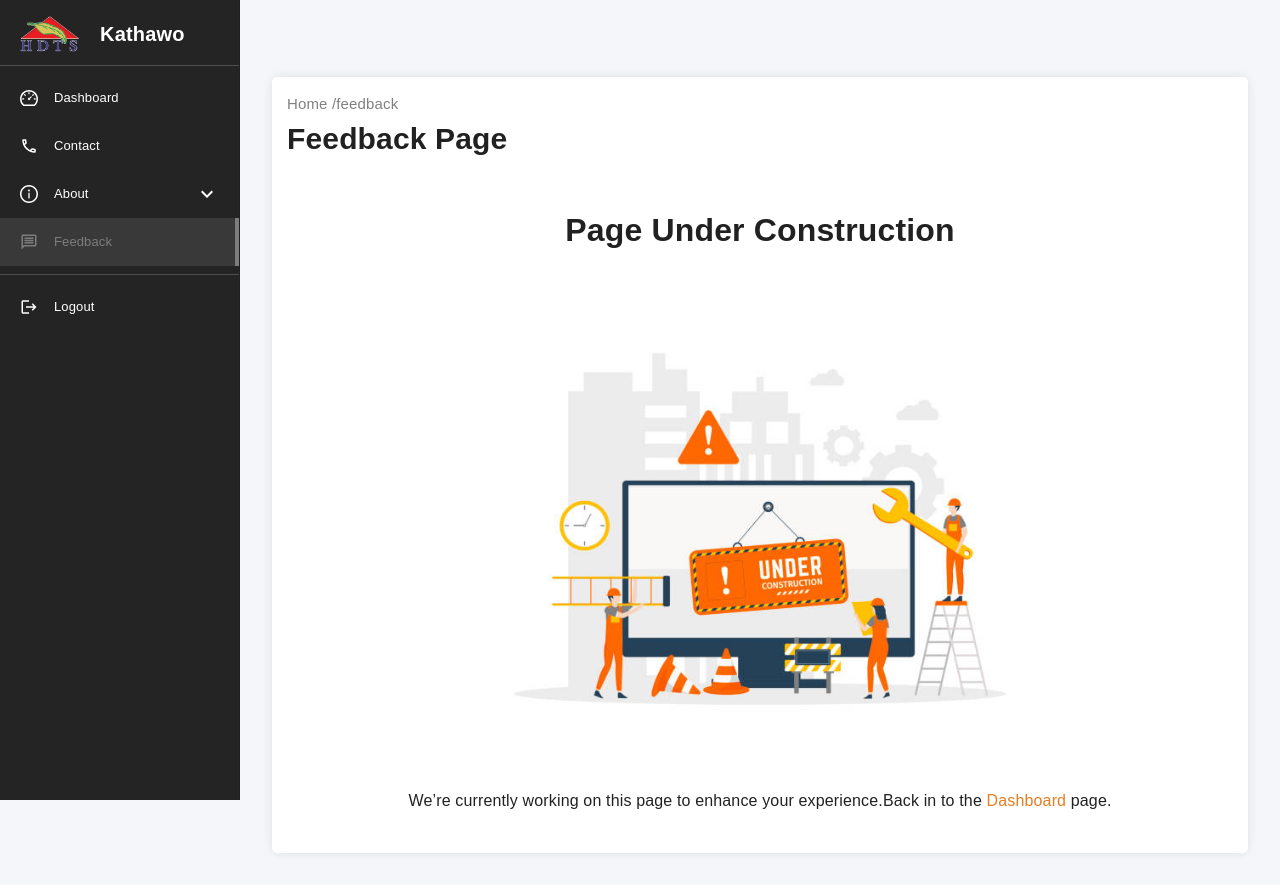
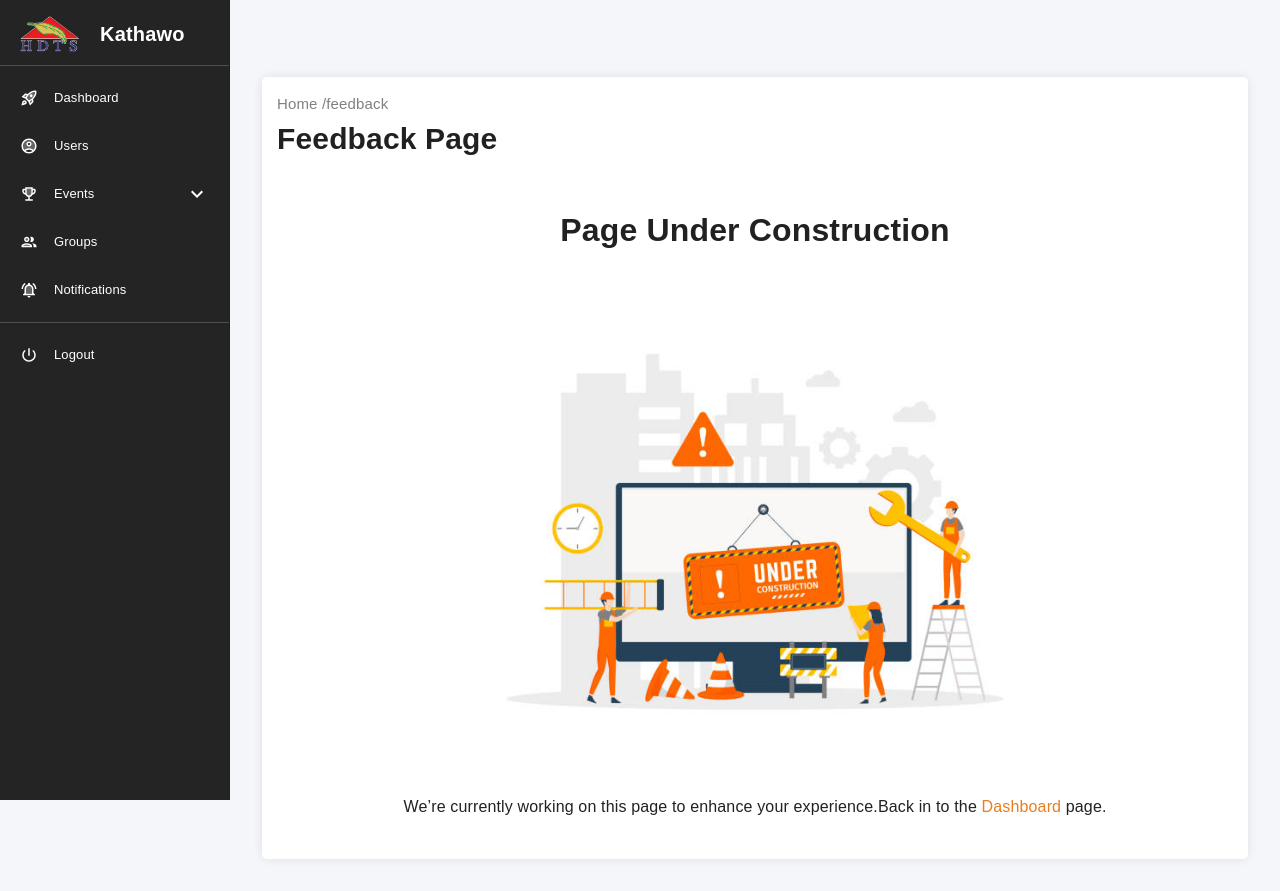
Before and after one commit to LDTECHSL/KathawoAdmin_Hosting, a React (Create React App) app: page /feedback in a window 1280 px wide. Built offline with nearby package versions, Linux system fonts and the light colour scheme.

Commit message:
refactor: clean up unused imports and components in App, Comman, Dashboard, and Landing pages

```diff
--- a/src/App.tsx
+++ b/src/App.tsx
@@ -2,8 +2,6 @@ import React from "react";
 import { Route, Routes, useLocation } from "react-router-dom";
 import Navbar from "./Layouts/Navbar"; // Adjust the path as needed
 import Dashboard from "./Pages/Dashboard";
-import Stats from "./Pages/StatPage";
-import Details from "./Pages/DetailsPage";
 import Login from "./Pages/LoginPage"; // Import your login page
 import Landing from "./Pages/LandingPage";
 import AboutPage from "./Pages/About";
--- a/src/Layouts/Comman.tsx
+++ b/src/Layouts/Comman.tsx
@@ -1,6 +1,5 @@
 import "../Common/css/styles.css";
-import { ReactElement, useEffect, useState } from "react";
-import { useNavigate } from "react-router-dom";
+import { ReactElement } from "react";
 
 interface Props {
   children: ReactElement;
@@ -9,10 +8,6 @@ interface Props {
 }
 
 export default function CommanLayout({ children,name,path }: Readonly<Props>) {
-
-  const token = localStorage.getItem("token")
-    const navigate = useNavigate()
-    const [adOpen, setAdOpen] = useState(false)
 
   return (
     <div className="comman-outer-container">
--- a/src/Layouts/Navbar.tsx
+++ b/src/Layouts/Navbar.tsx
@@ -2,7 +2,6 @@ import * as React from "react";
 import { styled, Theme, CSSObject, useTheme } from "@mui/material/styles";
 import Box from "@mui/material/Box";
 import MuiDrawer from "@mui/material/Drawer";
-import { AppBarProps as MuiAppBarProps } from "@mui/material/AppBar";
 import List from "@mui/material/List";
 import CssBaseline from "@mui/material/CssBaseline";
 import Divider from "@mui/material/Divider";
@@ -12,28 +11,27 @@ import ListItemIcon from "@mui/material/ListItemIcon";
 import ListItemText from "@mui/material/ListItemText";
 import Collapse from "@mui/material/Collapse";
 import {
+  AccountCircleTwoTone,
+  EmojiEventsTwoTone,
   ExpandLess,
   ExpandMore,
-  Logout,
-  MessageOutlined,
-  PhoneOutlined,
+  NotificationsActiveTwoTone,
+  PeopleTwoTone,
+  PowerSettingsNewTwoTone,
+  RocketLaunchTwoTone,
 } from "@mui/icons-material";
 import { ReactElement } from "react";
 import { useNavigate, useLocation } from "react-router-dom";
 import "../Common/css/navbar.css";
-import Footer from "../Components/Footer";
 import logo from "../Assets/Images/hdts.png";
 import Dialogbox from "../Components/Dialogbox";
 import {
-  DashboardOutlined,
-  InfoCircleOutlined,
   LeftCircleTwoTone,
   RightCircleTwoTone,
 } from "@ant-design/icons";
 import { IconButton, Typography, useMediaQuery } from "@mui/material";
-import { log } from "console";
 
-const drawerWidth = 240;
+const drawerWidth = 230;
 
 const openedMixin = (theme: Theme): CSSObject => ({
   width: drawerWidth,
@@ -63,10 +61,6 @@ const DrawerHeader = styled("div")(({ theme }) => ({
   padding: theme.spacing(0, 1),
   ...theme.mixins.toolbar,
 }));
-
-interface AppBarProps extends MuiAppBarProps {
-  open?: boolean;
-}
 
 const Drawer = styled(MuiDrawer, {
   shouldForwardProp: (prop) => prop !== "open",
@@ -102,7 +96,7 @@ export default function Navbar({ children }: Readonly<Props>) {
   const isMobile = useMediaQuery(theme.breakpoints.down("md")); // mobile detection
 
   const [logoutOpen, setLogoutOpen] = React.useState(false);
-  const [open, setOpen] = React.useState(true);
+  const [open] = React.useState(true);
   const [mobileOpen, setMobileOpen] = React.useState(false); // mobile drawer state
   const [expanded, setExpanded] = React.useState<number | null>(null);
 
@@ -120,28 +114,33 @@ export default function Navbar({ children }: Readonly<Props>) {
   const drawerItems = [
     {
       name: "Dashboard",
-      icon: <DashboardOutlined style={{ fontSize: "18px" }} />,
+      icon: <RocketLaunchTwoTone style={{ fontSize: "18px" }} />,
       path: "/dashboard",
     },
     {
-      name: "Contact",
-      icon: <PhoneOutlined style={{ fontSize: "18px" }} />,
-      path: "/contact",
+      name: "Users",
+      icon: <AccountCircleTwoTone style={{ fontSize: "18px" }} />,
+      path: "/users",
     },
     {
-      name: "About",
-      icon: <InfoCircleOutlined style={{ fontSize: "18px" }} />,
+      name: "Events",
+      icon: <EmojiEventsTwoTone style={{ fontSize: "18px" }} />,
       children: [
-        { name: "Company", path: "/about/company" },
-        { name: "Team", path: "/about/team" },
-        { name: "Careers", path: "/about/careers" },
+        { name: "Company", path: "/events/company" },
+        { name: "Team", path: "/events/team" },
+        { name: "Careers", path: "/events/careers" },
       ],
     },
     {
-      name: "Feedback",
-      icon: <MessageOutlined style={{ fontSize: "18px" }} />,
-      path: "/feedback",
+      name: "Groups",
+      icon: <PeopleTwoTone style={{ fontSize: "18px" }} />,
+      path: "/groups",
     },
+    {
+      name: "Notifications",
+      icon: <NotificationsActiveTwoTone style={{ fontSize: "18px" }} />,
+      path: "/notifications",
+    }
   ];
 
   const renderDrawerContent = (
@@ -267,7 +266,7 @@ export default function Navbar({ children }: Readonly<Props>) {
                 mr: open ? 2 : "auto",
               }}
             >
-              <Logout style={{ fontSize: "18px", color: "white" }} />
+              <PowerSettingsNewTwoTone style={{ fontSize: "18px", color: "white" }} />
             </ListItemIcon>
             <ListItemText
               primary="Logout"
--- a/src/Pages/LandingPage.tsx
+++ b/src/Pages/LandingPage.tsx
@@ -1,11 +1,6 @@
 import React from "react";
-import { useNavigate } from "react-router-dom";
 
 export default function Landing(){
-    const navigate = useNavigate()
-    React.useEffect(() => {
-        navigate("/dashboard")
-      }, []);
 
       return(
         <div>Landing</div>
```
Also changed, not shown: src/Pages/Dashboard.tsx (+0 -7 lines).
